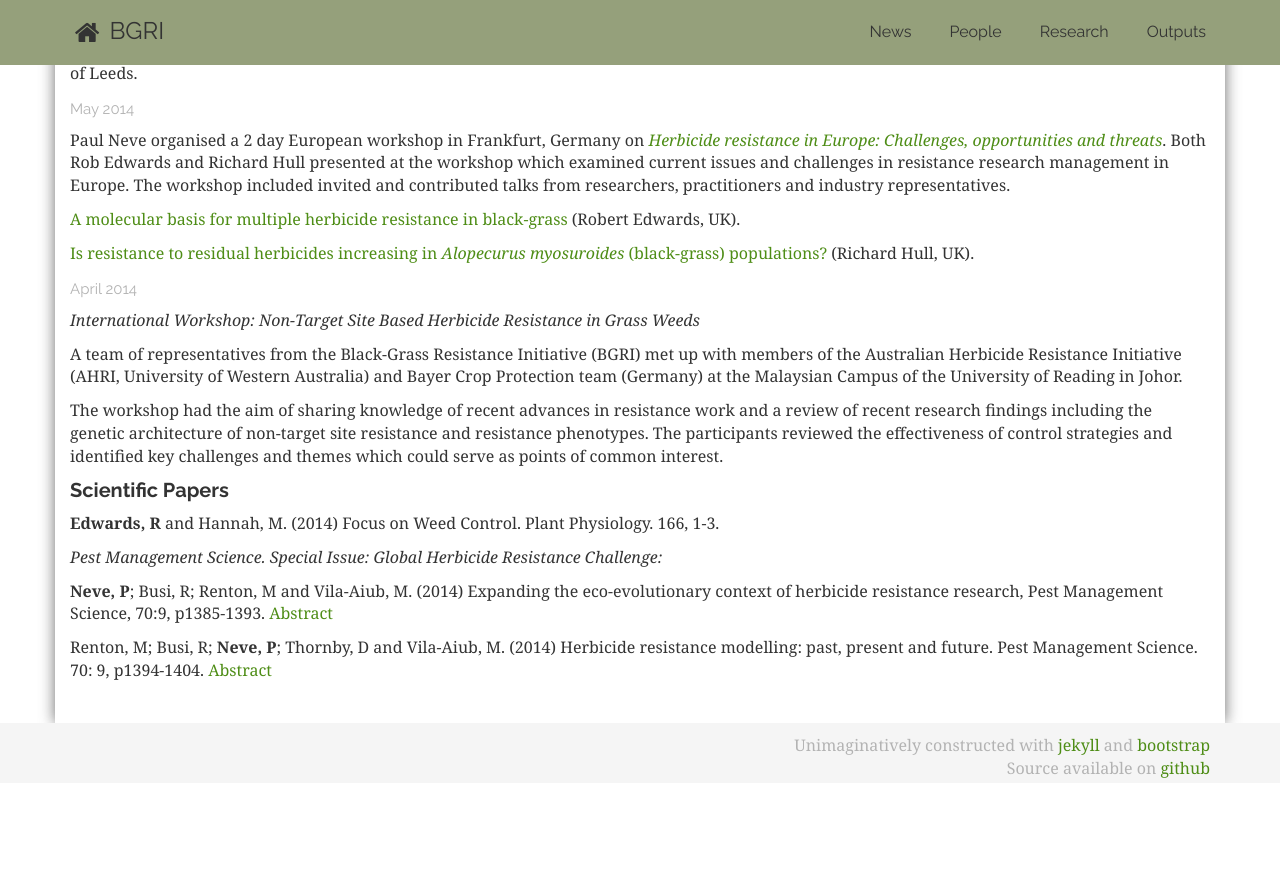
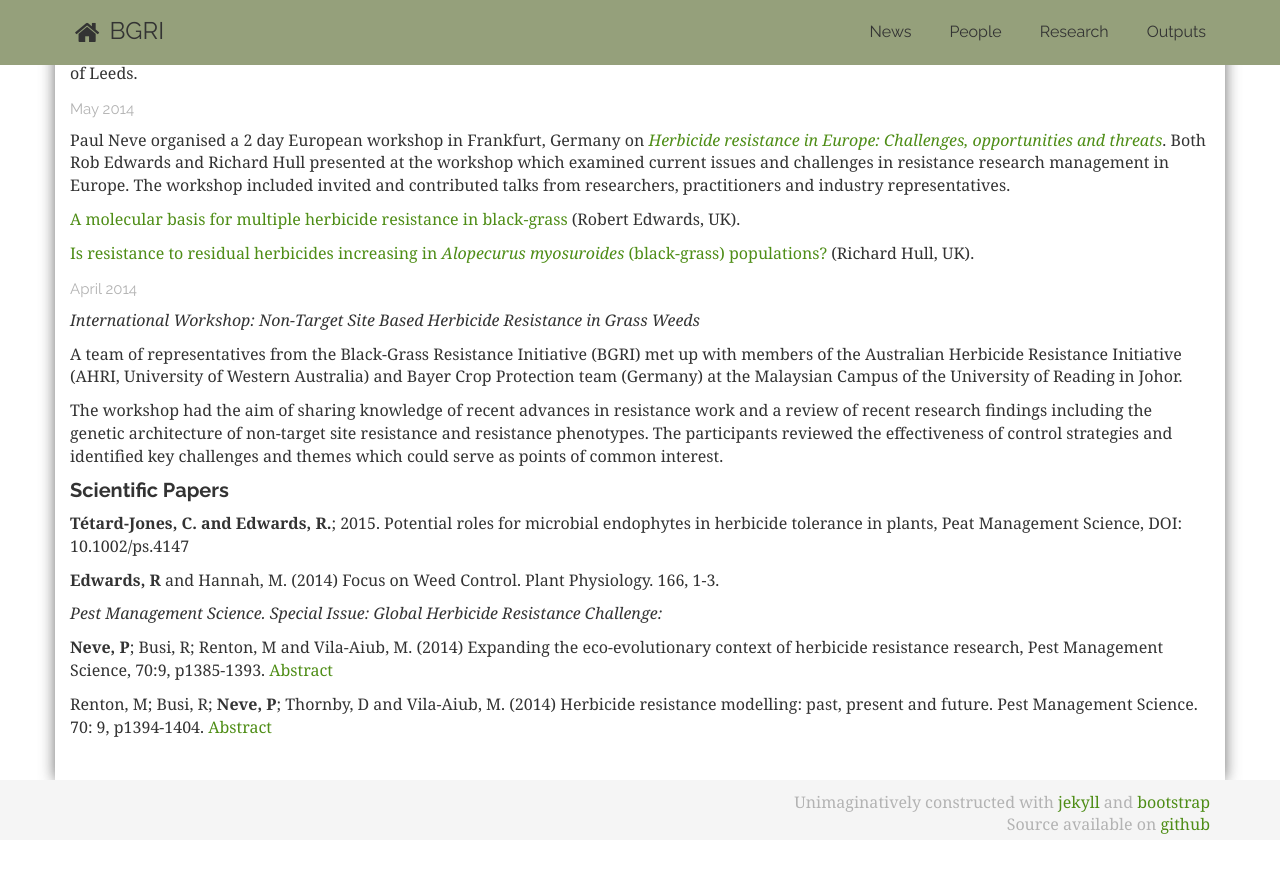
Before and after one commit to dzchilds/black-grass, a Jekyll site: the page built from outputs.html, in a window 1280 px wide and 900 px high, scrolled down 1946 px. Shown: the top 873 px of the window. Built offline with Jekyll 4.4.1, drawn with Linux system fonts in a browser that asks for light colours; nearby versions of some CDN libraries; Markdown is read by kramdown in place of the engine named in the settings; before the commit the page ends 2789 px from its top, so only the background shows below that.

Commit message:
add catherine's paper to outputs

```diff
--- a/outputs.html
+++ b/outputs.html
@@ -92,7 +92,10 @@ href=http://www.ewrs.org/herbicide_resistance/doc/Hull.pdf> Is resistance to res
 <p><i>International Workshop: Non-Target Site Based Herbicide Resistance in Grass Weeds</i></p>
 <p>A team of representatives from the Black-Grass Resistance Initiative (BGRI) met up with members of the Australian Herbicide Resistance Initiative (AHRI, University of Western Australia) and Bayer Crop Protection team (Germany) at the Malaysian Campus of the University of Reading in Johor.</p>
 <p>The workshop had the aim of sharing knowledge of recent advances in resistance work and a review of recent research findings including the genetic architecture of non-target site resistance and resistance phenotypes. The participants reviewed the effectiveness of control strategies and identified key challenges and themes which could serve as points of common interest.</p>
+
 <h4>Scientific Papers</h4>
+
+<p><b>Tétard-Jones, C. and Edwards, R.</b>; 2015. Potential roles for microbial endophytes in herbicide tolerance in plants, Peat Management Science, DOI: 10.1002/ps.4147</p>
 <p><b>Edwards, R</b> and Hannah, M. (2014) Focus on Weed Control. Plant Physiology. 166, 1-3. </p>
 <p><i>Pest Management Science. Special Issue: Global Herbicide Resistance Challenge:</i></p>
 <p><b>Neve, P</b>; Busi, R; Renton, M and Vila-Aiub, M. (2014) Expanding the eco-evolutionary context of herbicide resistance research, Pest Management Science, 70:9, p1385-1393. <a
```
